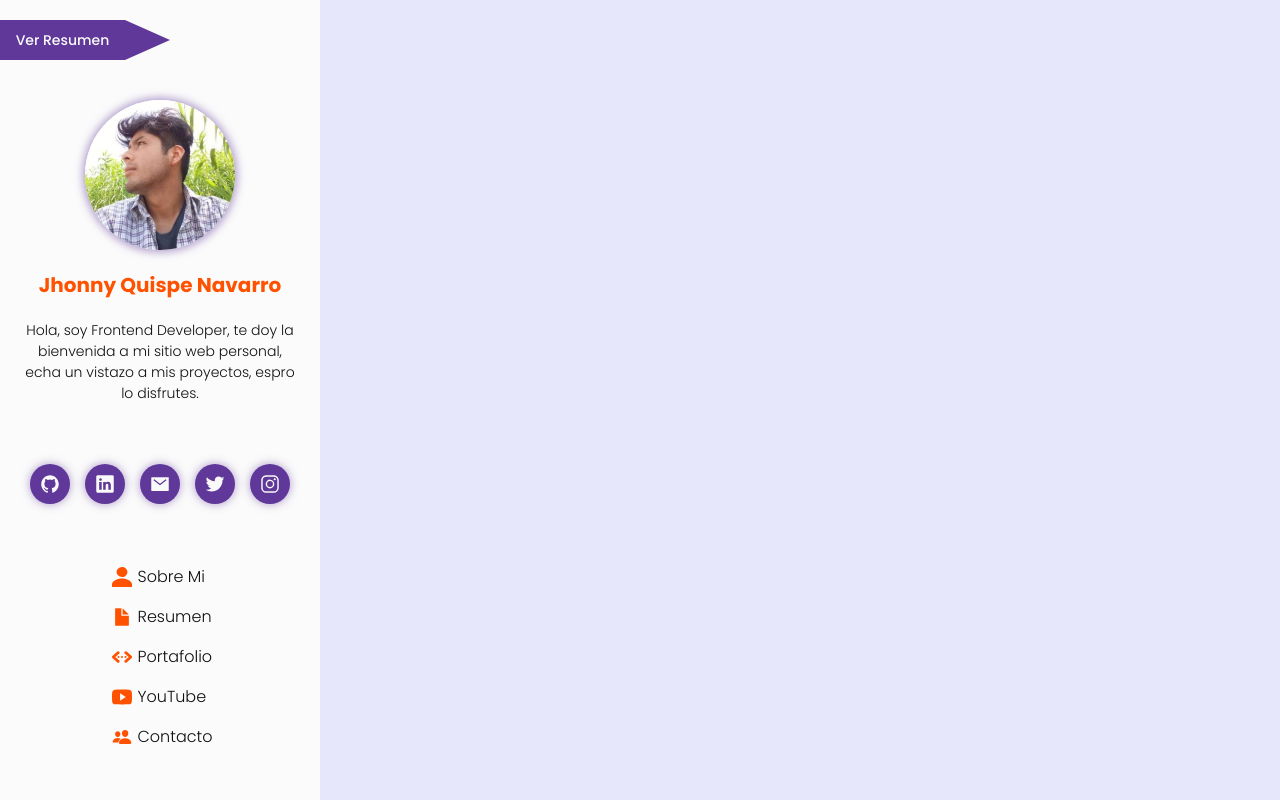
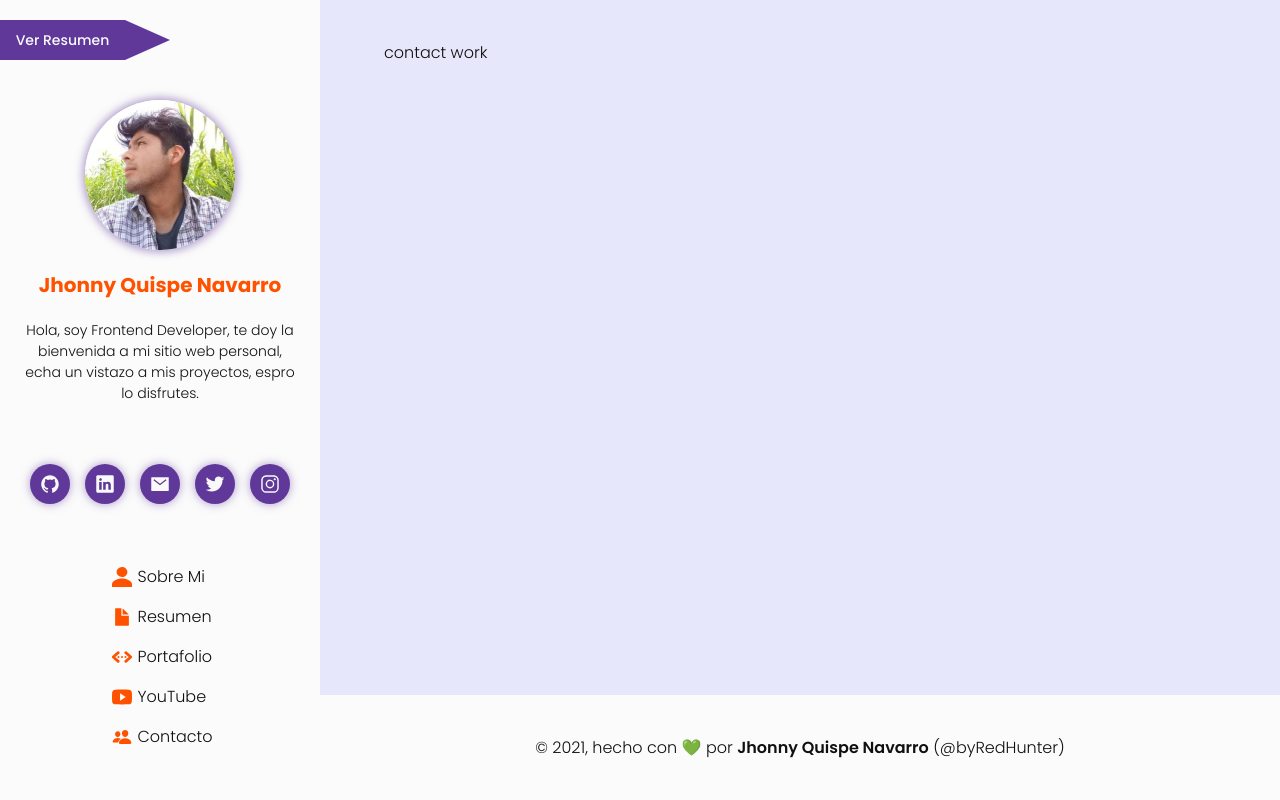
Before and after one commit to byRedHunter/portafolio-client, a React (Create React App) app: page /contact in a window 1280 px wide. Built offline with nearby package versions, Linux system fonts and the light colour scheme.

Commit message:
estilos a main y diseño del footer en contact

```diff
--- a/src/main.css
+++ b/src/main.css
@@ -70,3 +70,37 @@ ul {
 	display: grid;
 	place-items: center;
 }
+
+.text-center {
+	text-align: center;
+}
+.text-bold {
+	font-weight: var(--font-600);
+}
+
+.title {
+	display: flex;
+	align-items: center;
+	column-gap: 0.5rem;
+	margin: 2rem 0;
+}
+.title span {
+	color: var(--color-secondary);
+	font-size: 3.5rem;
+}
+
+.main {
+	position: relative;
+	padding: 2rem 5%;
+	width: 100%;
+	min-height: 100vh;
+}
+@media screen and (min-width: 800px) {
+	.main {
+		margin-left: 32rem;
+		width: auto;
+		padding-top: 4rem;
+		padding-bottom: 4rem;
+		overflow-x: hidden;
+	}
+}
--- a/src/pages/components/Footer.js
+++ b/src/pages/components/Footer.js
@@ -0,0 +1,16 @@
+import React from 'react'
+
+import './footer.css'
+
+export const Footer = () => {
+	const date = new Date().getFullYear()
+
+	return (
+		<footer className='footer'>
+			<p className='text-center footer-content'>
+				&copy; {date}, hecho con 💚 por{' '}
+				<span className='text-bold'>Jhonny Quispe Navarro</span> (@byRedHunter)
+			</p>
+		</footer>
+	)
+}
--- a/src/pages/components/MenuNav.js
+++ b/src/pages/components/MenuNav.js
@@ -22,25 +22,25 @@ export const MenuNav = () => {
 				</Link>
 			</div>
 			<div className='nav-item'>
-				<Link to='/' className='item-center'>
+				<Link to='/resumen' className='item-center'>
 					<Resumen fill={darkMode ? '#ff5200' : '#9f5eff'} />
 					Resumen
 				</Link>
 			</div>
 			<div className='nav-item'>
-				<Link to='/' className='item-center'>
+				<Link to='/portfolio' className='item-center'>
 					<Portfolio fill={darkMode ? '#ff5200' : '#9f5eff'} />
 					Portafolio
 				</Link>
 			</div>
 			<div className='nav-item'>
-				<Link to='/' className='item-center'>
+				<Link to='/youtube' className='item-center'>
 					<YouTube fill={darkMode ? '#ff5200' : '#9f5eff'} />
 					YouTube
 				</Link>
 			</div>
 			<div className='nav-item'>
-				<Link to='/' className='item-center'>
+				<Link to='/contact' className='item-center'>
 					<Contact fill={darkMode ? '#ff5200' : '#9f5eff'} />
 					Contacto
 				</Link>
--- a/src/pages/components/footer.css
+++ b/src/pages/components/footer.css
@@ -0,0 +1,9 @@
+.footer {
+	width: 100%;
+	background: var(--color-light);
+	position: absolute;
+	width: 100%;
+	bottom: 0;
+	left: 0;
+	padding: 4rem;
+}
--- a/src/pages/contact/Contact.js
+++ b/src/pages/contact/Contact.js
@@ -1,5 +1,12 @@
 import React from 'react'
 
+import { Footer } from '../components/Footer'
+
 export const Contact = () => {
-	return <div>contact work</div>
+	return (
+		<>
+			<section className='contact'>contact work</section>
+			<Footer />
+		</>
+	)
 }
```
